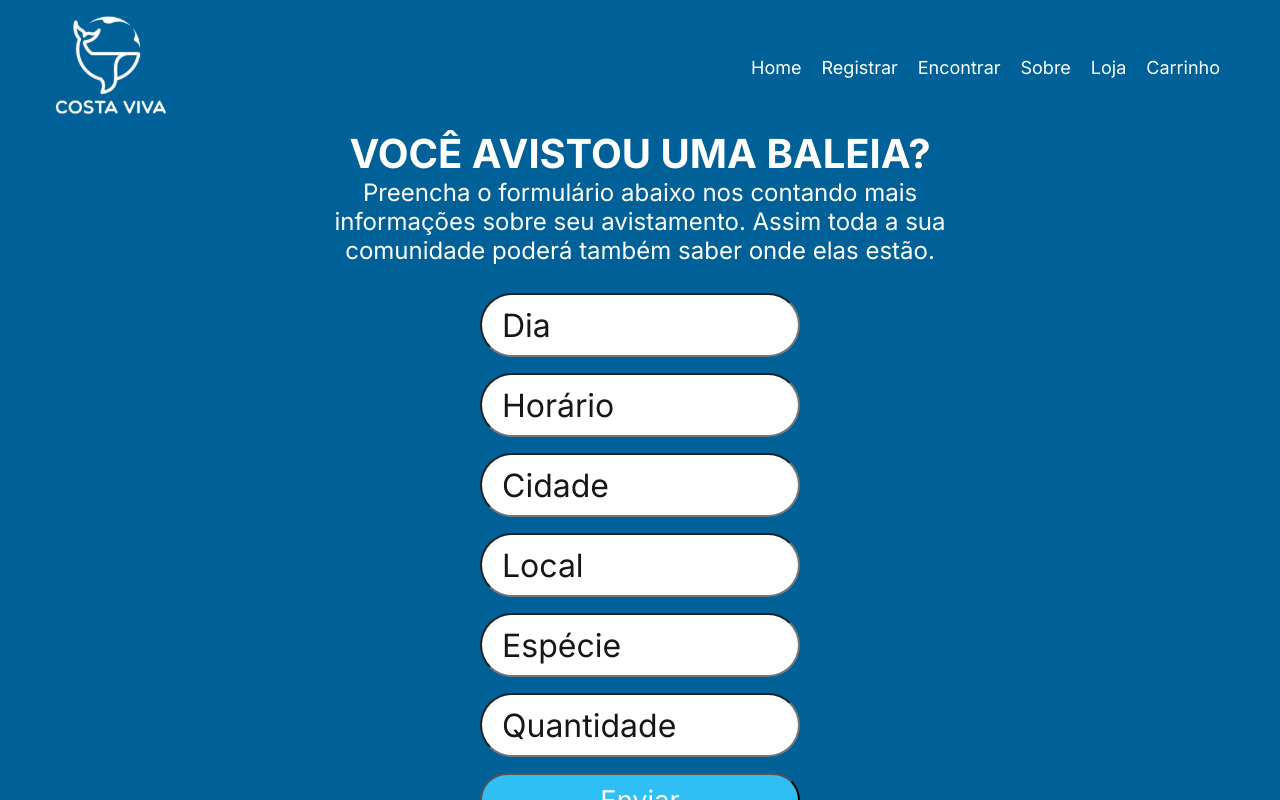
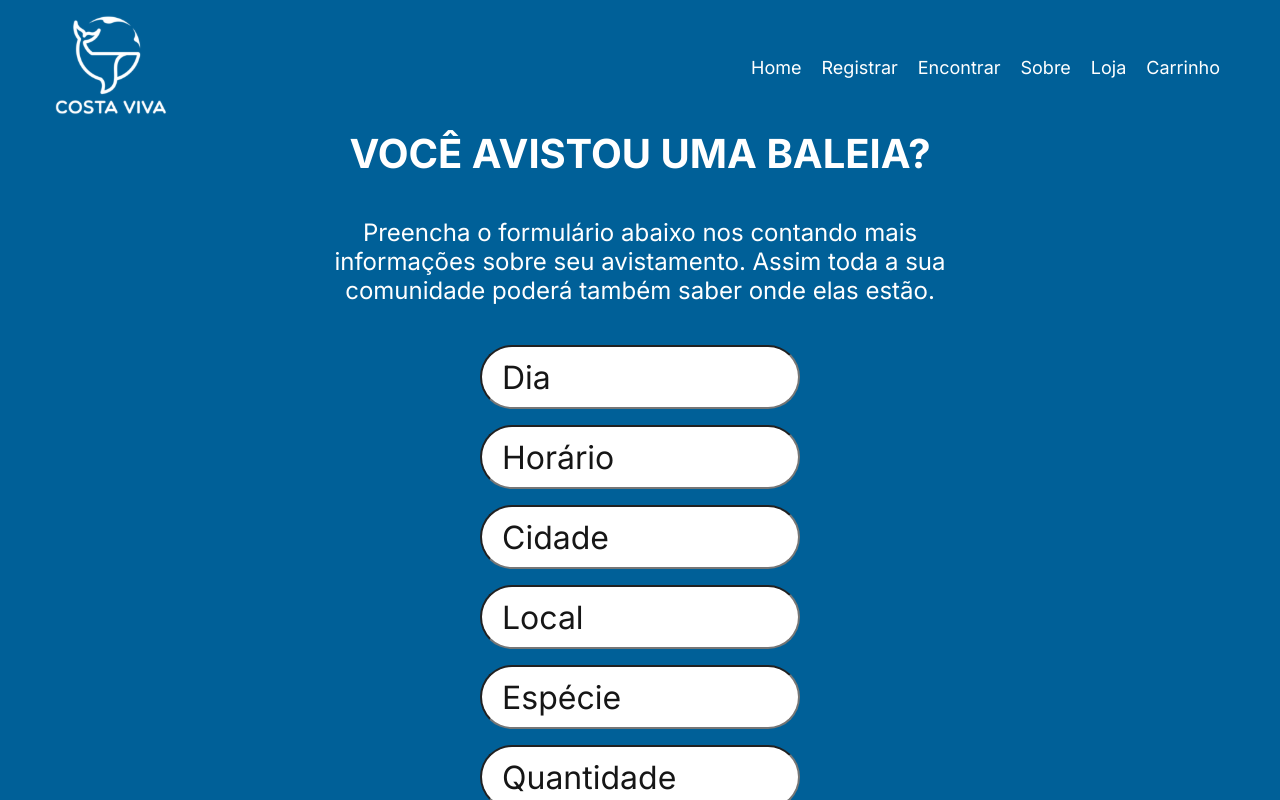
Before and after one commit to FIAP-SE/GlobalSolutions-CostaViva, a React (Vite) app: page /registrar in a window 1280 px wide. Shown: the top 800 px of the page. Built offline with nearby package versions, Linux system fonts and the light colour scheme.

Commit message:
register page updates

```diff
--- a/src/components/RegisterPage/styles.css
+++ b/src/components/RegisterPage/styles.css
@@ -9,6 +9,7 @@
 .register-page-header h1 {
     color: white;
     font-size: 2.5em;
+    margin-bottom: 1em;
 }
 
 .register-page-header p {
@@ -18,7 +19,7 @@
 }
 
 .register-page-form-container {
-    margin-top: 20px;
+    margin-top: 2em;
 }
 
 .register-page-form {
@@ -51,6 +52,7 @@
     border-radius: 61.5px;
     font-size: 1.7em;
     color: white;
+    margin-bottom: 3em;
 }
 
 .register-page-message {
@@ -59,4 +61,5 @@
     text-align: center;
     width: 25%;
     margin: 0 auto;
+    padding-bottom: 3em;
 }
```
